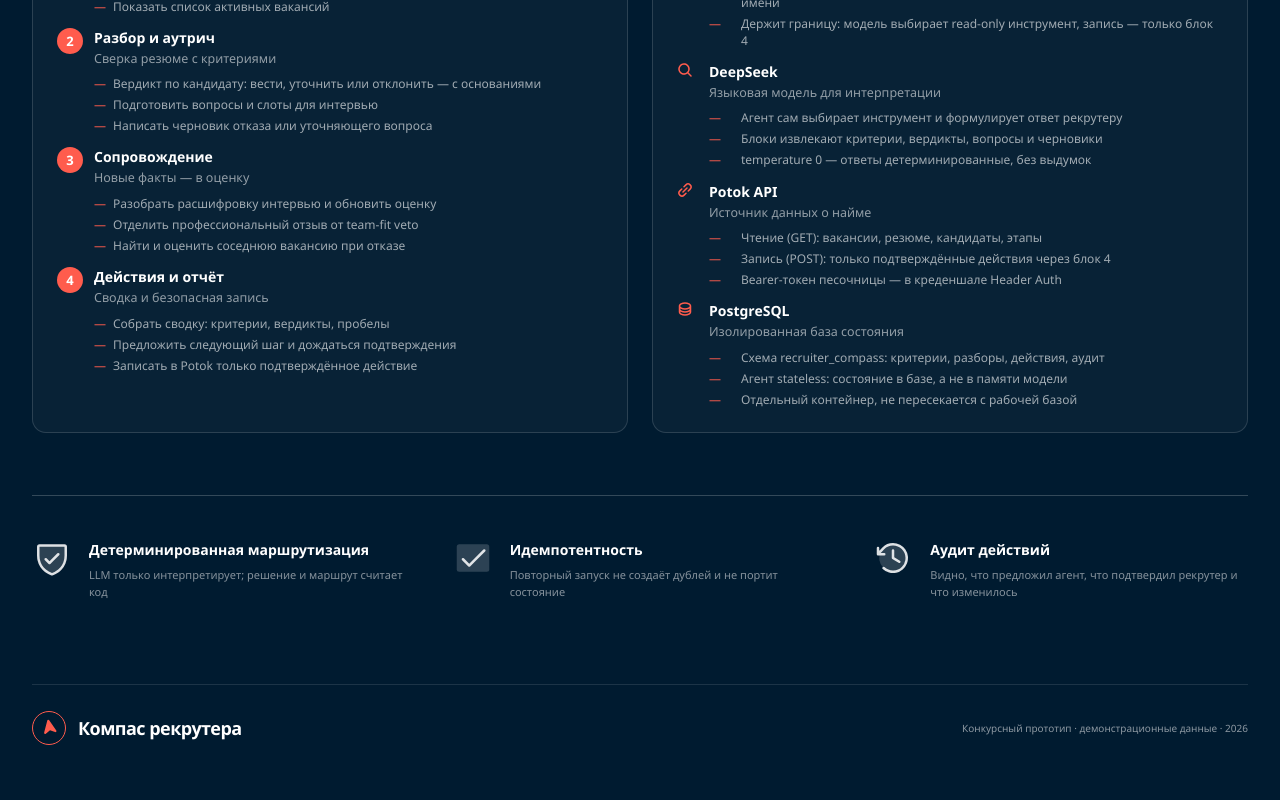
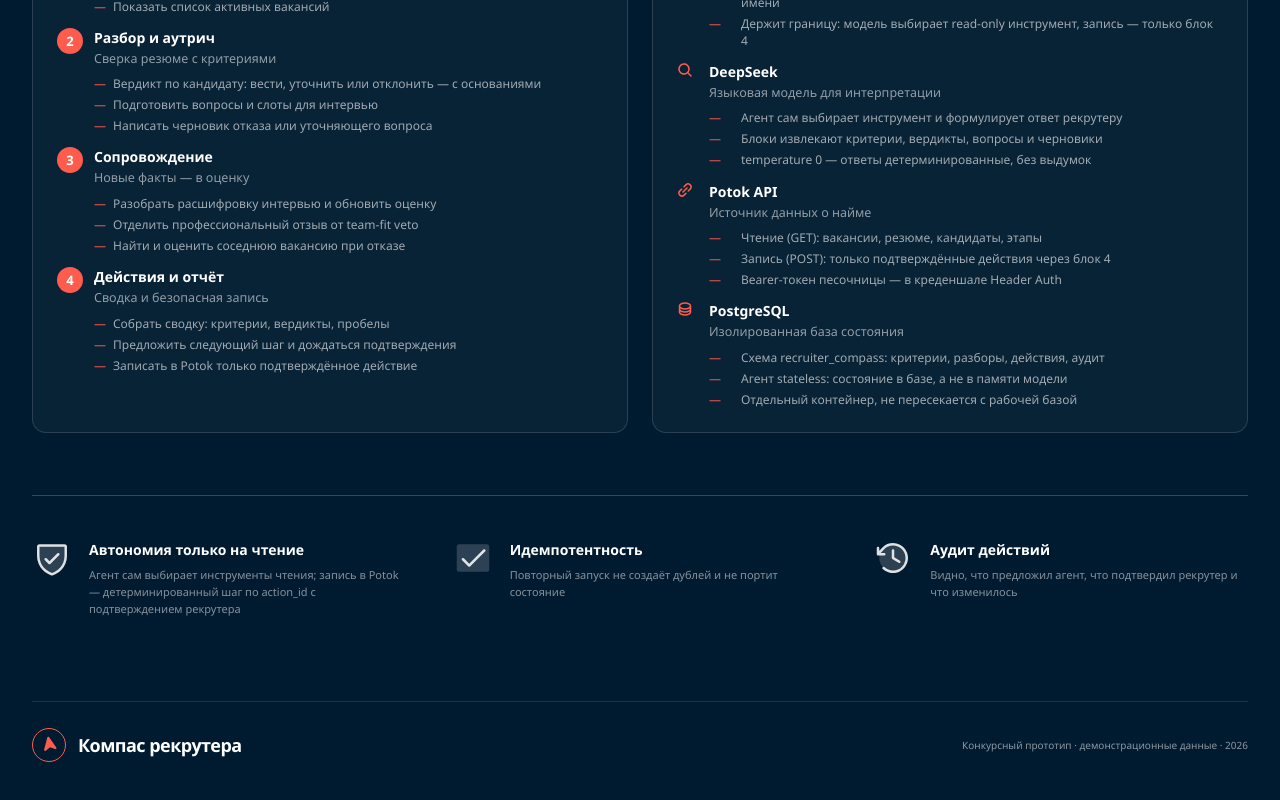
Before and after one commit to maximbogush173-art/recruiter-compass, a React (Vite) app: page / in a window 1280 px wide. Shown: the part 2234-3034 px from the top of the page. Built offline with nearby package versions, Linux system fonts and the light colour scheme.

Commit message:
fix: correct read/write boundary principle (agentic routing, not deterministic)

```diff
--- a/src/App.jsx
+++ b/src/App.jsx
@@ -601,7 +601,7 @@
           <div className="tech-grid" id="principles">
             <div className="tech-item">
               <ShieldCheck weight="duotone" />
-              <div><strong>Детерминированная маршрутизация</strong><p>LLM только интерпретирует; решение и маршрут считает код</p></div>
+              <div><strong>Автономия только на чтение</strong><p>Агент сам выбирает инструменты чтения; запись в Potok — детерминированный шаг по action_id с подтверждением рекрутера</p></div>
             </div>
             <div className="tech-item">
               <Check weight="duotone" />
```
Also changed, not shown: 2 other files (tests, documents, lock files or other folders).
